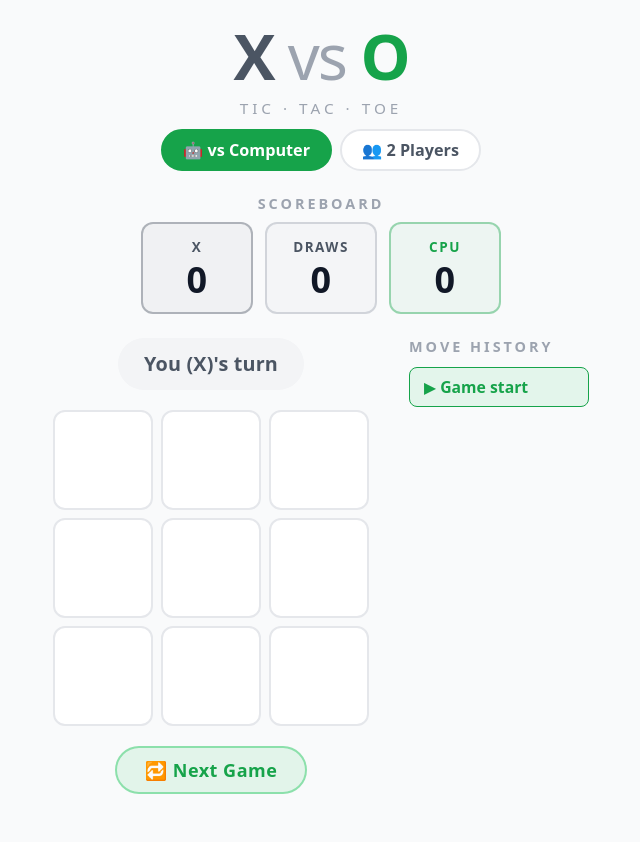
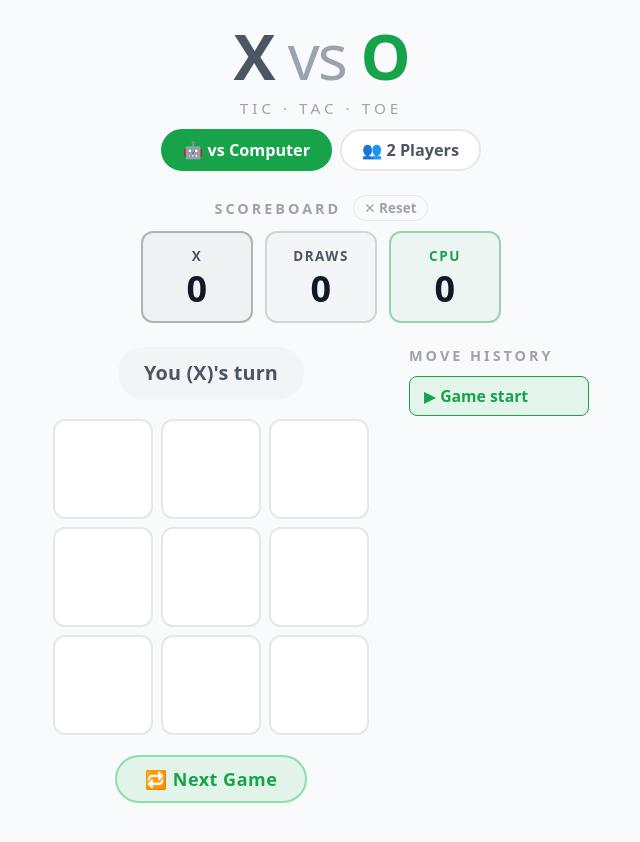
Before and after one commit to baebea86-code/tic-tac-toe, a React (Vite) app in the folder my-project/: page / in a window 1280 px wide. Shown: the top 842 px of the page, without its empty margins (319-959 px from the left). Built offline with nearby package versions, Linux system fonts and the light colour scheme.

Commit message:
feat: add Reset Scores button with RESET_SCORES action

```diff
--- a/my-project/src/App.css
+++ b/my-project/src/App.css
@@ -106,6 +106,12 @@
   max-width: 360px;
 }
 
+.scoreboard__header {
+  display: flex;
+  align-items: center;
+  gap: 12px;
+}
+
 .scoreboard__title {
   font-size: 0.8rem;
   text-transform: uppercase;
@@ -113,6 +119,25 @@
   color: var(--grey-400);
   font-weight: 600;
   margin: 0;
+}
+
+.scoreboard__reset {
+  font-size: 0.75rem;
+  font-family: inherit;
+  font-weight: 600;
+  padding: 3px 10px;
+  border-radius: 999px;
+  border: 1px solid var(--border);
+  background: transparent;
+  color: var(--grey-400);
+  cursor: pointer;
+  transition: color 0.15s, border-color 0.15s, background 0.15s;
+}
+
+.scoreboard__reset:hover {
+  color: #ef4444;
+  border-color: #ef4444;
+  background: rgba(239, 68, 68, 0.06);
 }
 
 .scoreboard__cells {
--- a/my-project/src/App.jsx
+++ b/my-project/src/App.jsx
@@ -76,6 +76,10 @@ export default function App() {
     dispatch({ type: ACTIONS.SET_MODE, payload: { mode: newMode } });
   }
 
+  function handleResetScores() {
+    dispatch({ type: ACTIONS.RESET_SCORES });
+  }
+
   // Determine who opens the next game for the hint text
   const nextStarter = state.gameCount % 2 !== 0 ? 'X' : 'O';
 
@@ -94,7 +98,7 @@ export default function App() {
       </header>
 
       {/* Scoreboard */}
-      <Scoreboard score={score} mode={mode} />
+      <Scoreboard score={score} mode={mode} onResetScores={handleResetScores} />
 
       <main className="app__main">
         <section className="game" aria-label="Game area">
--- a/my-project/src/components/Scoreboard.jsx
+++ b/my-project/src/components/Scoreboard.jsx
@@ -4,16 +4,27 @@ import { MODES } from '../gameReducer';
  * Scoreboard — displays wins for X, draws, and wins for O.
  *
  * Props:
- *   score – { X: number, O: number, draws: number }
- *   mode  – current game mode (MODES.VS_COMPUTER | MODES.TWO_PLAYER)
+ *   score         – { X: number, O: number, draws: number }
+ *   mode          – current game mode (MODES.VS_COMPUTER | MODES.TWO_PLAYER)
+ *   onResetScores – () => void
  */
-export default function Scoreboard({ score, mode }) {
+export default function Scoreboard({ score, mode, onResetScores }) {
   const xLabel = 'X';
   const oLabel = mode === MODES.VS_COMPUTER ? 'CPU' : 'O';
 
   return (
     <div className="scoreboard" aria-label="Scoreboard">
-      <h2 className="scoreboard__title">Scoreboard</h2>
+      <div className="scoreboard__header">
+        <h2 className="scoreboard__title">Scoreboard</h2>
+        <button
+          className="scoreboard__reset"
+          onClick={onResetScores}
+          aria-label="Reset scores"
+          title="Reset scores"
+        >
+          ✕ Reset
+        </button>
+      </div>
       <div className="scoreboard__cells">
         <div className="scoreboard__cell scoreboard__cell--x">
           <span className="scoreboard__label">{xLabel}</span>
--- a/my-project/src/gameReducer.js
+++ b/my-project/src/gameReducer.js
@@ -53,6 +53,7 @@ export const ACTIONS = {
   JUMP_TO:       'JUMP_TO',
   SET_MODE:      'SET_MODE',
   RECORD_RESULT: 'RECORD_RESULT',
+  RESET_SCORES:  'RESET_SCORES',
 };
 
 // ─── Reducer ──────────────────────────────────────────────────────────────────
@@ -127,6 +128,10 @@ export function gameReducer(state, action) {
       return { ...state, stepIndex: step, xIsNext };
     }
 
+    case ACTIONS.RESET_SCORES: {
+      return { ...state, score: { X: 0, O: 0, draws: 0 } };
+    }
+
     default:
       return state;
   }
```
